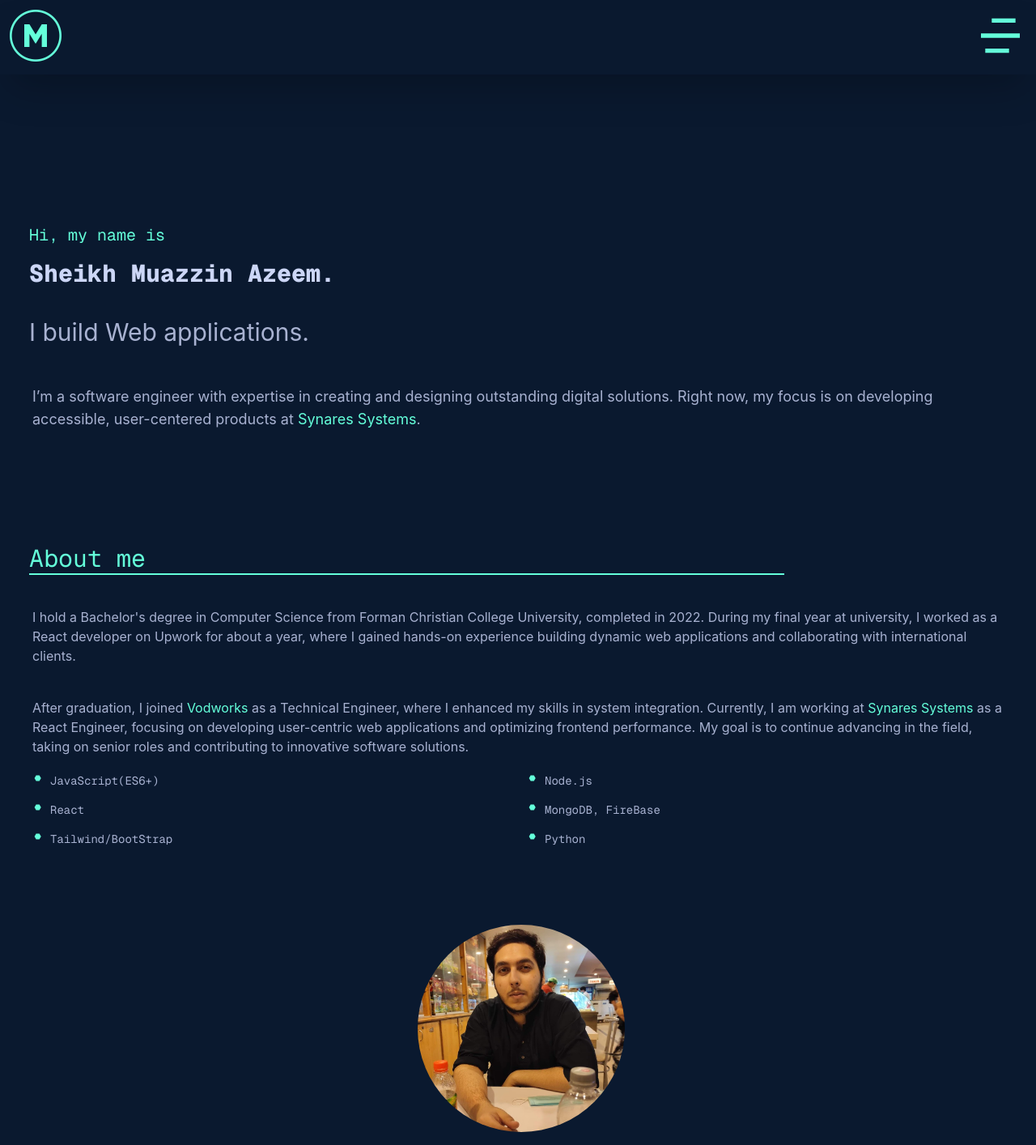
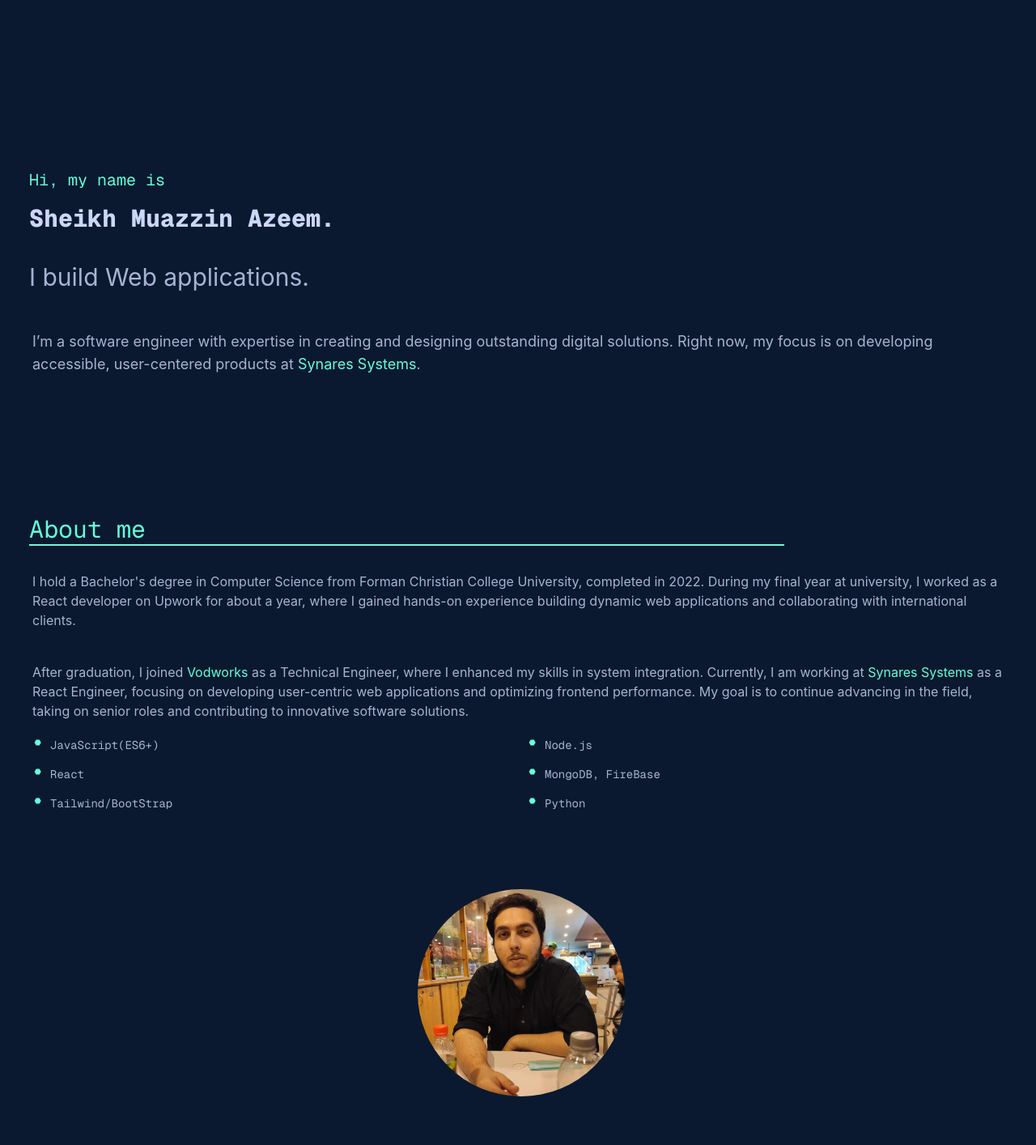
Before and after one commit to Lyfissad/Portfolio, a React (Create React App) app: page / in a window 1280 px wide. Shown: the whole page at 81% size. After the commit the page ends 1354 px from the top, so only its background shows below. Built offline with nearby package versions, Linux system fonts and the light colour scheme; a web font is replaced by a local one.

Commit message:
worked on header animation and fixed about section issue with sideBar next working on education and work section

```diff
--- a/src/App.jsx
+++ b/src/App.jsx
@@ -18,6 +18,7 @@ import { IoMdClose } from "react-icons/io";
 
 export default function App() {
   const [SideActive, setSideActive] = useState(false)
+  const [ScrollingUp, setScrollingUp] = useState(true)
   const [isVisible, setIsVisible] = useState(false);
   const ref = useRef(null);
   useEffect(() => {
@@ -37,26 +38,39 @@ export default function App() {
 
     return () => observer.disconnect();
   }, []);
-  console.log("in view:", isVisible)
+
+  var prevScrollpos = window.scrollY;
+  window.onscroll = function() {
+  var currentScrollPos = window.scrollY;
+    if (prevScrollpos > currentScrollPos) {
+      setScrollingUp(true)
+    } else {
+      setScrollingUp(false)
+    }
+    prevScrollpos = currentScrollPos;
+  }
+
+
   return (
     <div className="bg-navy">
-      <Header />
+      <Header scrolledUp = {ScrollingUp} />
+      <button className="opacity-0"></button>
       {SideActive? <IoMdClose
-                    className="size-16 m-3 fill-green
-                     cursor-pointer absolute
-                      top-0 right-0"
+                    className={`size-16 transition-all duration-300 m-3 fill-green
+                     cursor-pointer fixed
+                      top-0 right-0 ${ScrollingUp? "h-16" : "h-0"}`}
                     onClick={()=>setSideActive(!SideActive)}
                     /> : <RiMenu4Line
-                    className="size-16 m-3
-                     fill-green cursor-pointer
-                      absolute top-0 right-0"
+                    className={`size-16 transition-all duration-300 m-3 fill-green
+                      cursor-pointer fixed
+                       top-0 right-0 ${ScrollingUp? "h-16" : "h-0"}`}s
                       onClick={()=>setSideActive(!SideActive)}
                 />}
       <Intro blur = {SideActive} />
       {SideActive && <div className="w-1/5 h-5/6 absolute bottom-7" onClick = {()=>setSideActive(false)}></div>}
       {<SideNav show = {SideActive} />}
       <div ref={ref} style={{ minHeight: '300px'}}>
-        {isVisible && <About />}
+        {isVisible && <About blur = {SideActive}/>}
       </div>
     </div>
   );
--- a/src/component/About.jsx
+++ b/src/component/About.jsx
@@ -9,12 +9,12 @@ import { VscDebugBreakpointData } from "react-icons/vsc";
 
 export default function About(props){
     return(
-    <div className={`pl-9 mb-4 ${props.blur? `blur-sm  z-2 shadow-lg` :  ``}`}>
+    <div className={`pl-9 mb-4 relative top-8 ${props.blur? "blur-sm shadow-lg z-2" :  ""}`}>
         <h1 className="text-3xl
         text-green font-geist animate-fadeInM">About me<hr className="w-3/4 border-green
          border-y"/></h1>
         <div className="text-slightFade text-left justify-center m-1 mr-8 text-md animate-fadeInL">
-            <h4 className="mb-10 mt-10">
+            <h4 className="mb-10 mt-8">
             I hold a Bachelor's degree in Computer Science from
             Forman Christian College University, completed in 2022. During my
             final year at university, I worked as a React developer on Upwork
--- a/src/component/Header.jsx
+++ b/src/component/Header.jsx
@@ -4,24 +4,12 @@ import { React } from "react"
 
 
 
-export default function Header(){
+export default function Header(props){
     return(
         <>
-            <header id="header" className = "bg-navy h-20 block transition-all duration-300 shadow-2xl animate-fadeInS justify-between w-full">
+            <header id="header" className = {`bg-navy fixed transition-all overflow-hidden duration-300 shadow-2xl animate-fadeInS justify-between w-full ${props.scrolledUp? "h-20 bg-opacity-30" : "h-0 bg-opacity-100"}`}>
                 <img src="letter-m.png" alt="logo" className="size-16 m-3 cursor-pointer"/>
             </header>
         </>
     )
 }
-
-
-var prevScrollpos = window.scrollY;
-window.onscroll = function() {
-var currentScrollPos = window.scrollY;
-  if (prevScrollpos > currentScrollPos) {
-    document.getElementById("header").style.top = "0%";
-  } else {
-    document.getElementById("header").style.top = "80px";
-  }
-  prevScrollpos = currentScrollPos;
-}
--- a/src/component/SideNav.jsx
+++ b/src/component/SideNav.jsx
@@ -3,8 +3,8 @@ import React from "react"
 export default function SideBar(props){
     return(
     <div>
-            <div id = "side" className={`h-full absolute text-slightFade
-            justify-center items-center flex bg-lightNavy
+            <div id = "side" className={`h-full fixed text-slightFade
+            justify-center items-center flex bg-lightNavy z-20
             right-0 top-20 bottom-0 overflow-hidden transition-all duration-300 ${props.show? "w-4/5" : "w-0"}`}>
                 <ul>
                     <li className="hover:text-green mb-14 text-3xl cursor-pointer font-geist">About</li>
@@ -12,10 +12,10 @@ export default function SideBar(props){
                     <li className="hover:text-green mb-14 text-3xl cursor-pointer font-geist">Experience</li>
                     <li className="hover:text-green mb-14 text-3xl cursor-pointer font-geist">Projects</li>
                     <a href="https://docs.google.com/document/d/e/2PACX-1vQKeHvIEmIte_fyQi13gtg5TrbTjdj7QROMX_jgw6dMhQKhfKUv3R56z2cA5U9Xw6-u91sNjq9GgZIL/pub">
-                    <button className="transition ease-in-out delay-150 active:scale-125 text-green
+                    <button className="transition ease-in-out delay-150 text-green
                      border-green border-solid
                       border-2 p-2 pr-12 pl-12
-                       rounded-md absolute
+                       rounded-md relative
                         font-geist hover:animate-wiggle" >Resume</button></a>
                 </ul>
             </div>
--- a/tailwind.config.js
+++ b/tailwind.config.js
@@ -7,6 +7,7 @@ module.exports = {
     darkMode: 'class',
   theme: {
     extend: {
+      backgroundOpacity : true,
       colors:{
         "navy" : "var(--navy)",
         "dark-navy" : "var(--dark-navy)",
@@ -25,8 +26,8 @@ module.exports = {
       },
       keyframes:{
         fadeIn: {
-          from: {opacity : 0},
-          to:{opacity : 1},
+          "0%" : {opacity : 0},
+          "100%" : {opacity : 1},
         },
         smallBounce:{
             "50%" : {
```
